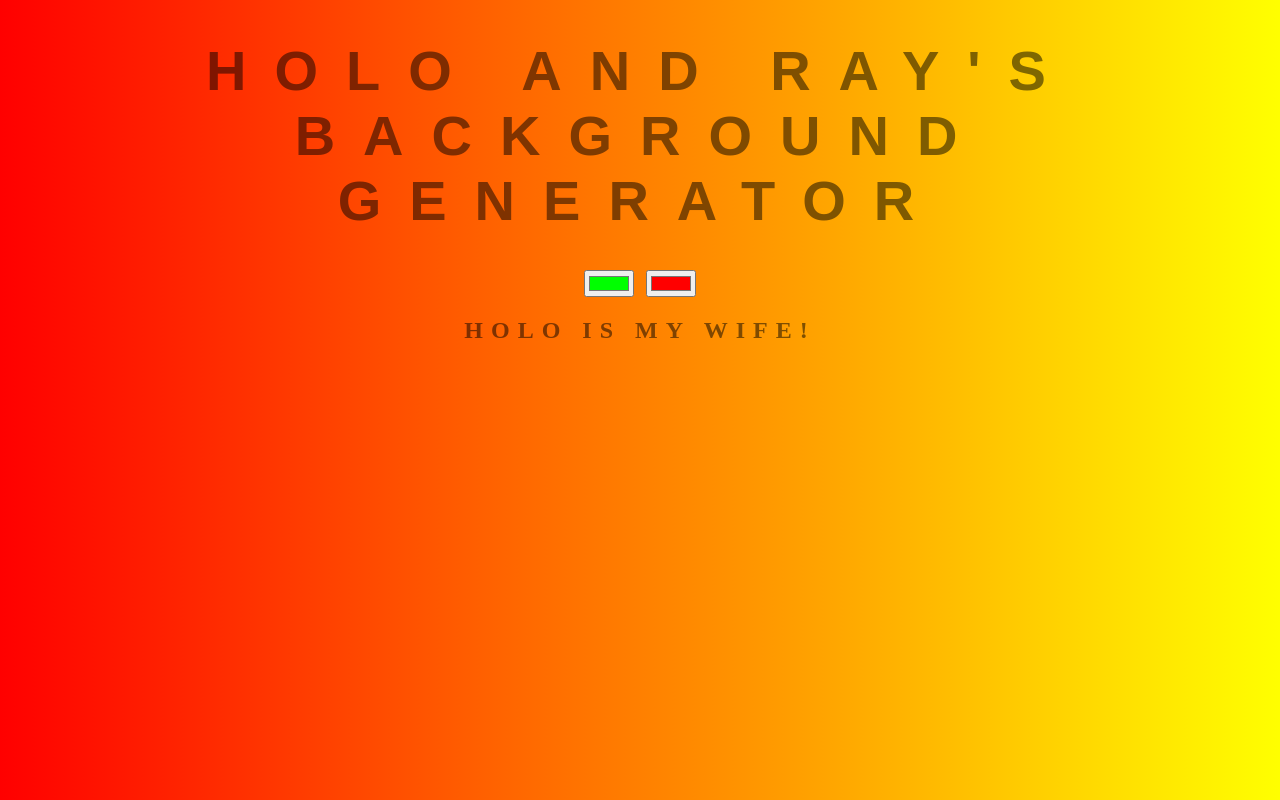
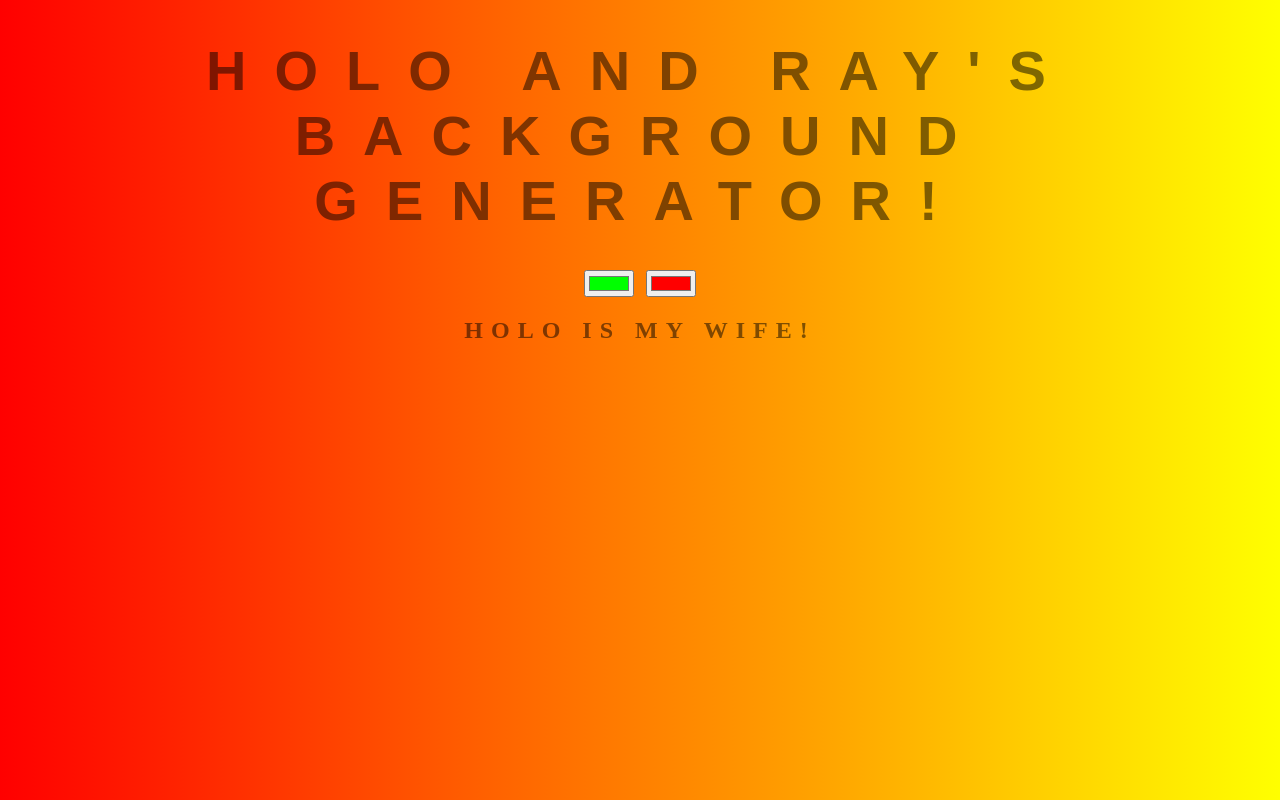
Before and after one commit to Holo-Worshipper/Holos-Background-Generator, a plain HTML site: page index.html in a window 1280 px wide. Drawn offline with Linux system fonts and the light colour scheme.

Commit message:
Adding exclamation point!

```diff
--- a/index.html
+++ b/index.html
@@ -5,7 +5,7 @@
 	<link rel="stylesheet" type="text/css" href="style.css">
 </head>
 <body id="gradient">
-	<h1>Holo and Ray's Background Generator</h1>
+	<h1>Holo and Ray's Background Generator!</h1>
 	<input class="color1" type="color" name="color1" value="#00ff00">
 	<input class="color2" type="color" name="color2" value="#ff0000">
 	<h2>Holo is my Wife!</h2>
```
